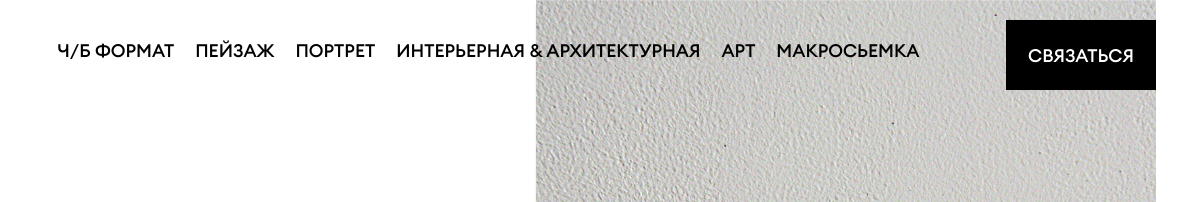
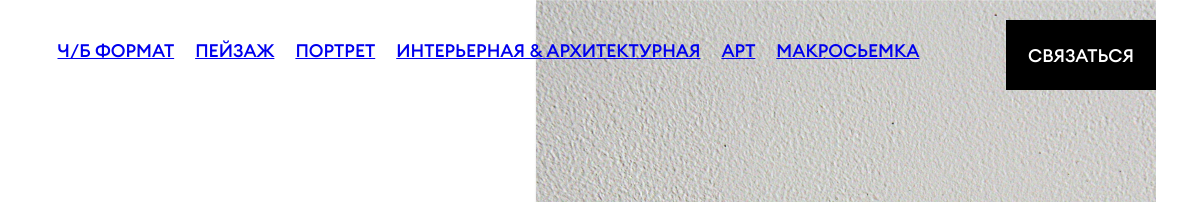
Before and after one commit to Simplodian/ARTA, a plain HTML site: page index.html in a window 1280 px wide. Shown: the top 202 px of the page, 94-1280 px from the left. Drawn offline with Linux system fonts and the light colour scheme.

Commit message:
feat: add navbar links

```diff
--- a/index.html
+++ b/index.html
@@ -19,12 +19,24 @@
                     </div>
                     <nav class="header__navbar">
                         <ul class="header__list">
-                            <li class="header__item"> Ч/Б ФОРМАТ </li>
-                            <li class="header__item"> ПЕЙЗАЖ </li>
-                            <li class="header__item"> ПОРТРЕТ </li>
-                            <li class="header__item"> ИНТЕРЬЕРНАЯ & АРХИТЕКТУРНАЯ </li>
-                            <li class="header__item"> АРТ </li>
-                            <li class="header__item"> МАКРОСЬЕМКА</li>
+                            <li class="header__item">
+                                <a href="#" class="header__link"> Ч/Б ФОРМАТ </a>
+                            </li>
+                            <li class="header__item">
+                                <a href="#" class="header__link"> ПЕЙЗАЖ </a>
+                            </li>
+                            <li class="header__item">
+                                <a href="#" class="header__link"> ПОРТРЕТ </a>
+                            </li>
+                            <li class="header__item">
+                                <a href="#" class="header__link"> ИНТЕРЬЕРНАЯ & АРХИТЕКТУРНАЯ </a>
+                            </li>
+                            <li class="header__item">
+                                <a href="#" class="header__link"> АРТ </a>
+                            </li>
+                            <li class="header__item">
+                                <a href="#" class="header__link"> МАКРОСЬЕМКА </a>
+                            </li>
                         </ul>
                     </nav>
                     <button class="header__button"> СВЯЗАТЬСЯ </button>
```
